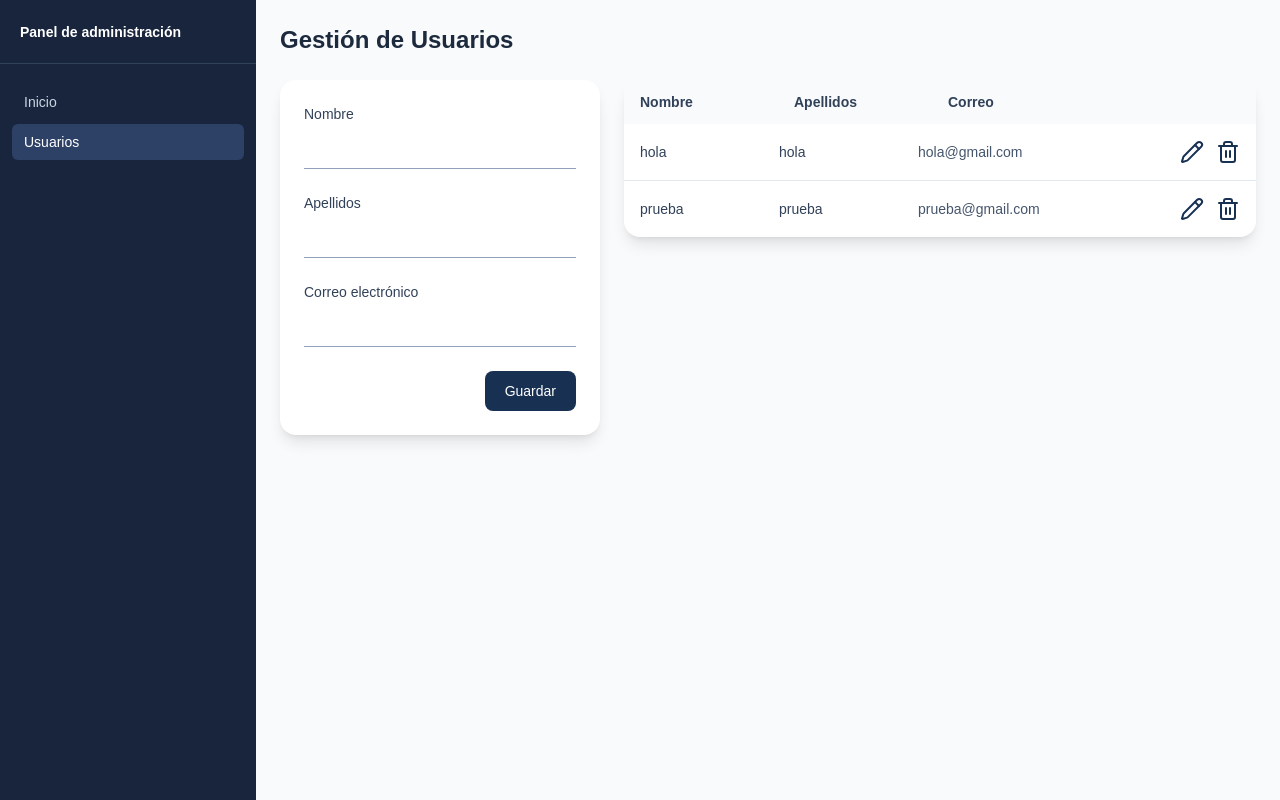
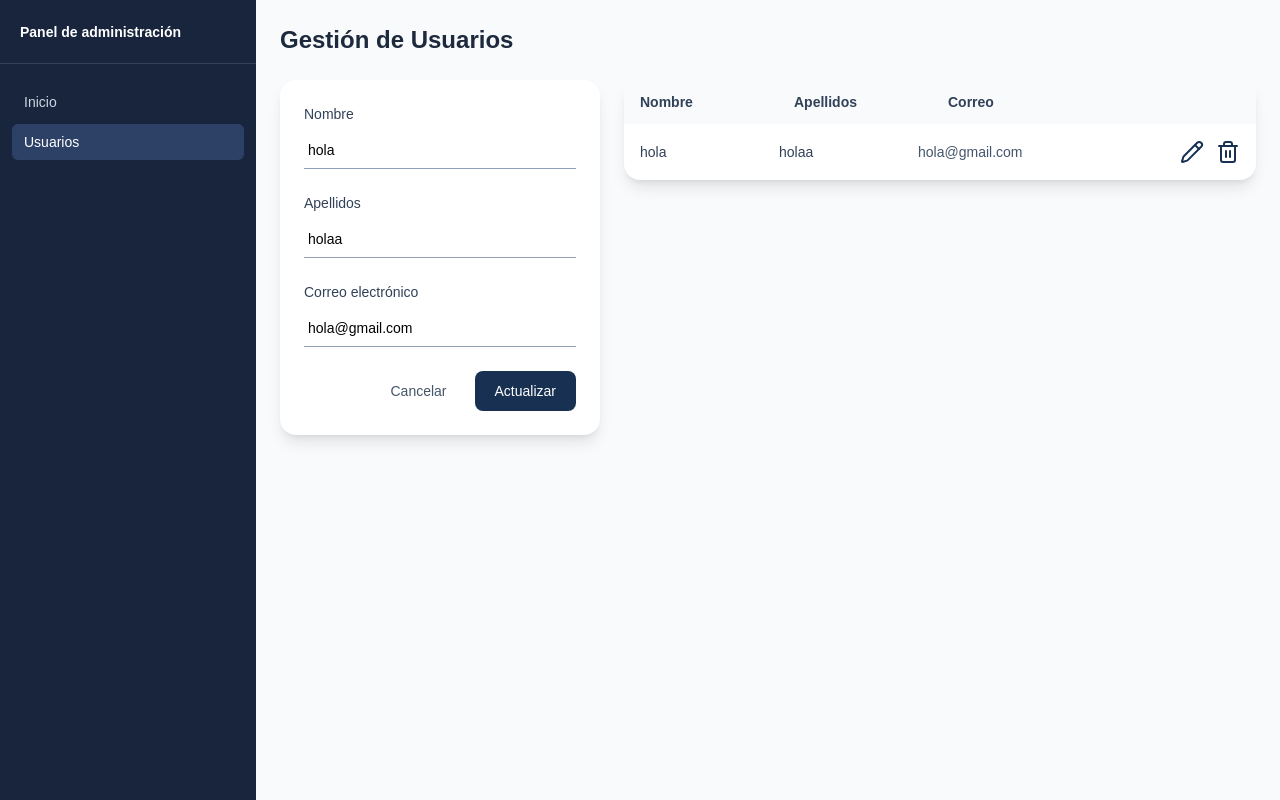
Before and after one commit to AinhoaMaya/proyecto-nextjs, a Next.js app: page /admin/users in a window 1280 px wide. Both pictures are taken after a click on the button 1192 px from the left and 152 px from the top of the page. Built offline with nearby package versions, Linux system fonts and the light colour scheme.

Commit message:
Funcionalidad "editar" + "borrar" desde el fronted

```diff
--- a/app/admin/users/page.tsx
+++ b/app/admin/users/page.tsx
@@ -9,7 +9,19 @@ type User = (typeof initialUsers)[number];
 
 export default function UsersPage() {
   const [users, setUsers] = useState<User[]>(initialUsers);
-  const [hasCreatedUser, setHasCreatedUser] = useState(false);
+  const [editingUser, setEditingUser] = useState<User>();
+
+  const deleteUser = async (id: number) => {
+    if (!window.confirm("¿Quieres eliminar este usuario?")) {
+      return;
+    }
+
+    const response = await fetch(`/api/users?id=${id}`, { method: "DELETE" });
+
+    if (response.ok) {
+      setUsers((currentUsers) => currentUsers.filter((user) => user.id !== id));
+    }
+  };
 
   return (
     <main className="flex min-h-screen flex-col gap-6 bg-slate-50 p-6">
@@ -20,13 +32,24 @@ export default function UsersPage() {
           <FormUsers
             onUserCreated={(user) => {
               setUsers((currentUsers) => [...currentUsers, user]);
-              setHasCreatedUser(true);
             }}
+            editingUser={editingUser}
+            onUserUpdated={(updatedUser) => {
+              setUsers((currentUsers) =>
+                currentUsers.map((user) => (user.id === updatedUser.id ? updatedUser : user)),
+              );
+              setEditingUser(undefined);
+            }}
+            onCancelEdit={() => setEditingUser(undefined)}
           />
         </div>
 
         <div className="min-w-0 flex-1">
-          <Users users={users} hasCreatedUser={hasCreatedUser} />
+          <Users
+            users={users}
+            onEdit={(id) => setEditingUser(users.find((user) => user.id === id))}
+            onDelete={deleteUser}
+          />
         </div>
       </div>
     </main>
--- a/components/users/FormUsers.tsx
+++ b/components/users/FormUsers.tsx
@@ -9,24 +9,30 @@ type User = {
 
 type FormUsersProps = {
   onUserCreated: (user: User) => void;
+  editingUser?: User;
+  onUserUpdated: (user: User) => void;
+  onCancelEdit: () => void;
 };
 
-export default function FormUsers({ onUserCreated }: FormUsersProps) {
+export default function FormUsers({ editingUser, onUserCreated, onUserUpdated, onCancelEdit }: FormUsersProps) {
   return (
     <section className="w-full rounded-2xl bg-white p-6 shadow-lg">
       <form
+        key={editingUser?.id ?? "new"}
         action={async (formData) => {
+          const userData = Object.fromEntries(formData);
           const response = await fetch("/api/users", {
-            method: "POST",
+            method: editingUser ? "PUT" : "POST",
             headers: { "Content-Type": "application/json" },
-            body: JSON.stringify(Object.fromEntries(formData)),
+            body: JSON.stringify(editingUser ? { ...userData, id: editingUser.id } : userData),
           });
 
           if (!response.ok) {
             return;
           }
 
-          onUserCreated(await response.json());
+          const user = await response.json();
+          editingUser ? onUserUpdated(user) : onUserCreated(user);
         }}
         className="flex flex-col gap-6"
       >
@@ -37,6 +43,7 @@ export default function FormUsers({ onUserCreated }: FormUsersProps) {
             id="name"
             name="name"
             type="text"
+            defaultValue={editingUser?.name}
             className="w-full border-0 border-b border-slate-400 bg-transparent px-1 py-2 text-sm outline-none focus:border-blue-600"
           />
         </div>
@@ -48,6 +55,7 @@ export default function FormUsers({ onUserCreated }: FormUsersProps) {
             id="lastname"
             name="lastname"
             type="text"
+            defaultValue={editingUser?.lastname}
             className="w-full border-0 border-b border-slate-400 bg-transparent px-1 py-2 text-sm outline-none focus:border-blue-600"
           />
         </div>
@@ -59,16 +67,22 @@ export default function FormUsers({ onUserCreated }: FormUsersProps) {
             id="email"
             name="email"
             type="email"
+            defaultValue={editingUser?.email}
             className="w-full border-0 border-b border-slate-400 bg-transparent px-1 py-2 text-sm outline-none focus:border-blue-600"
           />
         </div>
 
         <div className="flex justify-end">
+          {editingUser && (
+            <button type="button" onClick={onCancelEdit} className="mr-3 h-10 rounded-lg px-4 text-sm text-slate-600">
+              Cancelar
+            </button>
+          )}
           <button
             type="submit"
             className="h-10 rounded-lg bg-[#183153] px-5 text-sm font-medium text-white transition-transform duration-200 hover:scale-105 hover:bg-[#28466F]"
           >
-            Guardar
+            {editingUser ? "Actualizar" : "Guardar"}
           </button>
         </div>
       </form>
--- a/components/users/Users.tsx
+++ b/components/users/Users.tsx
@@ -7,24 +7,17 @@ type UsersProps = {
     lastname: string;
     email: string;
   }[];
-  hasCreatedUser: boolean;
+  onEdit: (id: number) => void;
+  onDelete: (id: number) => void;
 };
 
-export default function Users({ users, hasCreatedUser }: UsersProps) {
+export default function Users({ users, onEdit, onDelete }: UsersProps) {
   if (!users.length) {
     return (
       <section className="flex min-h-64 items-center justify-center rounded-2xl bg-white p-6 text-center shadow-lg">
         <p className="text-sm text-slate-500">Rellena el formulario para crear un Usuario.</p>
       </section>
     );
-  }
-
-  const editUser = (id: number) => {
-
-  }
-
-  const deleteUser = (id: number) => {
-
   }
 
   return (
@@ -47,19 +40,13 @@ export default function Users({ users, hasCreatedUser }: UsersProps) {
             <div className="flex justify-end gap-3">
               <button
                 type="button"
-                onClick={() => {
-                  editUser(user.id);
-                  console.log("id:", user.id);
-                }}
+                onClick={() => onEdit(user.id)}
                 className="bg-transparent p-0 text-[#183153] transition-transform duration-200 hover:scale-105 hover:bg-transparent">
                 <Pencil size={24} />
               </button>
               <button
                 type="button"
-                onClick={() => {
-                  deleteUser(user.id);
-                  console.log("id:", user.id);
-                }}
+                onClick={() => onDelete(user.id)}
                 className="bg-transparent p-0 text-[#183153] transition-transform duration-200 hover:scale-105 hover:bg-transparent">
                 <Trash2 size={24} />
               </button>
--- a/data/users.json
+++ b/data/users.json
@@ -2,13 +2,7 @@
   {
     "id": 1,
     "name": "hola",
-    "lastname": "hola",
+    "lastname": "holaa",
     "email": "hola@gmail.com"
-  },
-  {
-    "id": 2,
-    "name": "prueba",
-    "lastname": "prueba",
-    "email": "prueba@gmail.com"
   }
 ]
```
